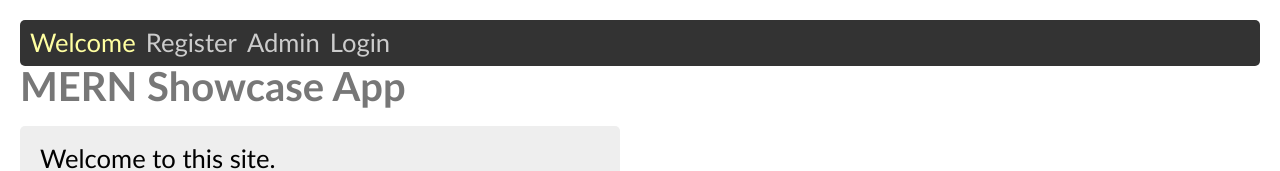
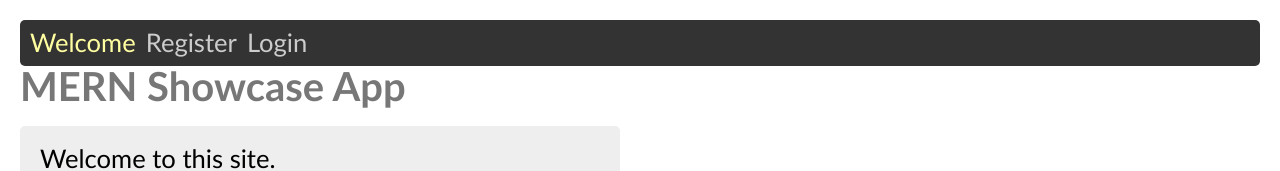
Before and after one commit to Degi100/mernshowcase-rd-frontend, a React (Create React App) app: page / in a window 1280 px wide. Shown: the top 171 px of the page. Built offline with nearby package versions, Linux system fonts and the light colour scheme; no server answers.

Commit message:
edit reactrouter

```diff
--- a/src/components/Nav.js
+++ b/src/components/Nav.js
@@ -3,24 +3,30 @@ import { useContext } from "react";
 import AppContext from "../AppContext";
 
 const Nav = () => {
-  const {currentUser} = useContext(AppContext);
+  const {currentUserIsInGroup} = useContext(AppContext);
 
   return (
     <nav>
       <ul>
+      {currentUserIsInGroup('loggedOutUsers') && (
         <li>
           <NavLink to="/">Welcome</NavLink>
         </li>
+        )}
         <li>
           <NavLink to="/register">Register</NavLink>
         </li>
+        {currentUserIsInGroup('admins') && (
         <li>
           <NavLink to="/admin">Admin</NavLink>
         </li>
+        )}
+        {currentUserIsInGroup('loggedOutUsers') && (
         <li>
           <NavLink to="/login">Login</NavLink>
         </li>
-        {currentUser.login && (
+      )}
+        {currentUserIsInGroup('loggedInUsers') && (
         <li>
           <NavLink to="/logout">Logout</NavLink>
         </li>
```
